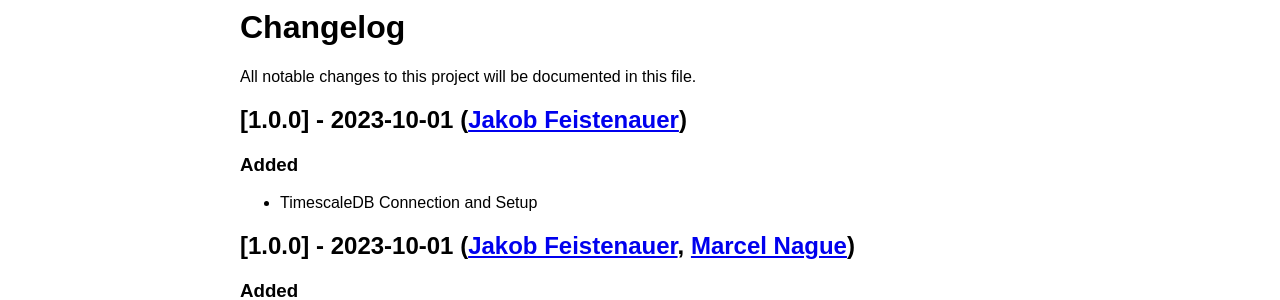
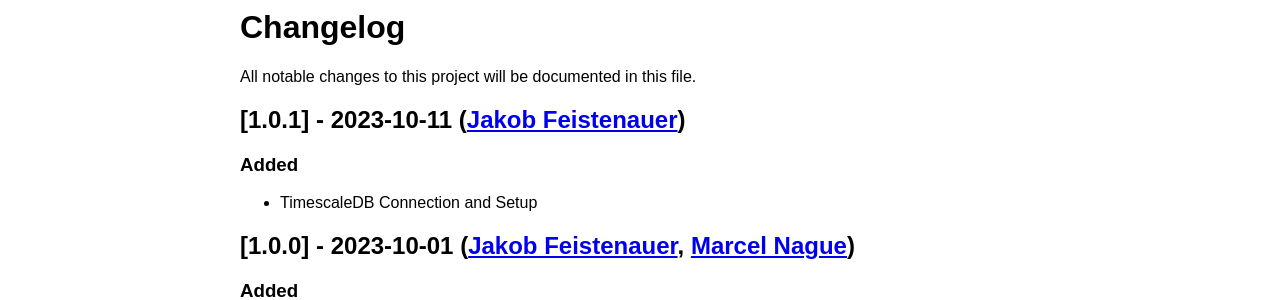
Before and after one commit to Layblar/docs, a Jekyll site: the page built from pages/backend.md, in a window 1280 px wide. Shown: the part 160-460 px from the top of the page. Built offline with Jekyll 4.4.1, drawn with Linux system fonts in a browser that asks for light colours; our own code applies the rules of GitHub Pages for plain Markdown files.

Commit message:
Update backend.md

```diff
--- a/pages/backend.md
+++ b/pages/backend.md
@@ -2,7 +2,7 @@
 
 All notable changes to this project will be documented in this file.
 
-## [1.0.0] - 2023-10-01 ([Jakob Feistenauer](https://github.com/yescob))
+## [1.0.1] - 2023-10-11 ([Jakob Feistenauer](https://github.com/yescob))
 
 ### Added
 
```
